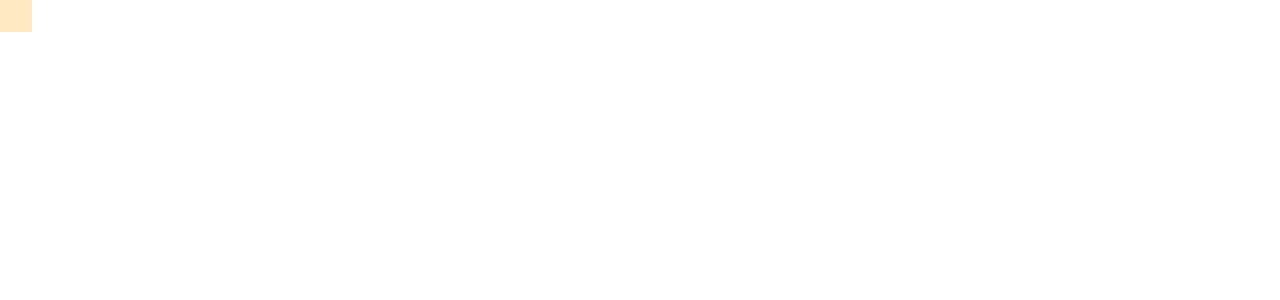
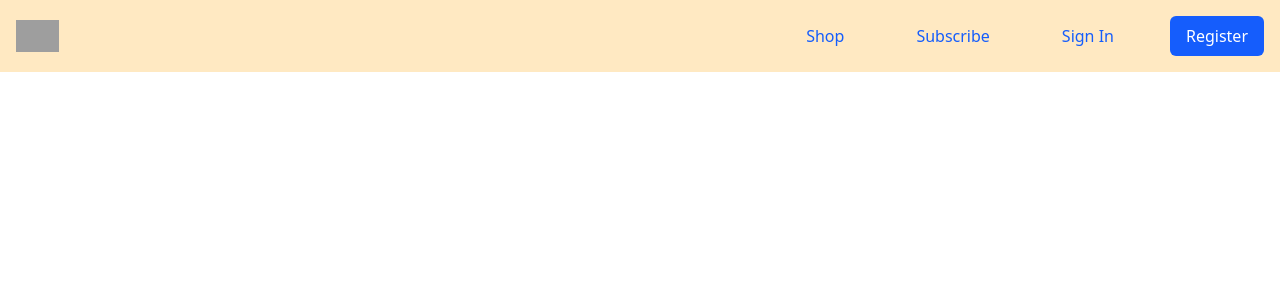
Before and after one commit to devsq12395/empty-react-vite-template, a React (Vite) app: page / in a window 1280 px wide. Shown: the top 300 px of the page. Built offline with nearby package versions, Linux system fonts and the light colour scheme; grey boxes are pictures that could not be loaded.

Commit message:
tailwind fixes

```diff
--- a/package.json
+++ b/package.json
@@ -10,8 +10,11 @@
     "preview": "vite preview"
   },
   "dependencies": {
-    "@tailwindcss/postcss": "^4.1.4",
+    "@tailwindcss/postcss": "^4.1.7",
     "@tailwindcss/vite": "^4.1.4",
+    "autoprefixer": "^10.4.21",
+    "class-variance-authority": "^0.7.1",
+    "clsx": "^2.1.1",
     "react": "^19.0.0",
     "react-dom": "^19.1.0",
     "react-router-dom": "^7.5.1",
--- /dev/null
+++ b/postcss.config.cjs
@@ -0,0 +1,5 @@
+module.exports = {
+  plugins: {
+    "@tailwindcss/postcss": {},
+  },
+};
--- a/src/App.tsx
+++ b/src/App.tsx
@@ -1,6 +1,7 @@
 import { BrowserRouter as Router, Routes, Route } from 'react-router-dom';
 import ContextProviders from './contexts/ContextProviders';
 import GlobalScript from './components/common/GlobalScript';
+import './index.css';
 
 import Home from './routes/Home';
 
--- /dev/null
+++ b/src/components/common/custom-elements/Button.tsx
@@ -0,0 +1,55 @@
+import { ButtonHTMLAttributes, FC } from "react";
+import { cva, VariantProps } from "class-variance-authority";
+import clsx from "clsx";
+
+// Tailwind base + variants using class-variance-authority
+const buttonVariants = cva(
+  "inline-flex items-center justify-center rounded-md font-medium transition-colors focus:outline-none focus:ring-2 focus:ring-offset-2 disabled:opacity-50 disabled:pointer-events-none",
+  {
+    variants: {
+      variant: {
+        default: "bg-gray-800 text-white hover:bg-gray-700 focus:ring-gray-500",
+        primary: "bg-blue-600 text-white hover:bg-blue-500 focus:ring-blue-400",
+        secondary: "bg-gray-100 text-gray-900 hover:bg-gray-200 focus:ring-gray-300",
+        danger: "bg-red-600 text-white hover:bg-red-500 focus:ring-red-400",
+        ghost: "bg-transparent hover:bg-gray-100 text-gray-800",
+        link: "text-blue-600 underline-offset-4 hover:underline",
+      },
+      size: {
+        sm: "px-3 py-1.5 text-sm",
+        md: "px-4 py-2 text-base",
+        lg: "px-5 py-3 text-lg",
+      },
+    },
+    defaultVariants: {
+      variant: "default",
+      size: "md",
+    },
+  }
+);
+
+interface ButtonProps
+  extends ButtonHTMLAttributes<HTMLButtonElement>,
+    VariantProps<typeof buttonVariants> {
+  className?: string;
+}
+
+// Industry-standard button component
+export const Button: FC<ButtonProps> = ({
+  children,
+  className,
+  variant,
+  size,
+  ...props
+}) => {
+  return (
+    <button
+      className={clsx(buttonVariants({ variant, size }), className)}
+      {...props}
+    >
+      {children}
+    </button>
+  );
+};
+
+export default Button;
--- a/src/components/header/Header.tsx
+++ b/src/components/header/Header.tsx
@@ -1,17 +1,22 @@
-import { useState } from 'react';
 import { colorPalette } from '../../styles/colors';
+import Button from '../common/custom-elements/Button';
 
 const Header: React.FC = () => {
-
-
-
-  return <>
-    <header className="fixed top-0" style={{ backgroundColor: colorPalette.bg2 }}>
-      <div className="flex justify-between p-4">
-
+  return (
+    <header className="fixed top-0 w-full" style={{ backgroundColor: colorPalette.bg2 }}>
+      <div className="flex justify-between items-center p-4">
+        <div className="flex items-center">
+          <img src="/path/to/logo.png" alt="Logo" className="h-8" />
+        </div>
+        <div className="flex flex-row gap-10">
+          <Button variant="link">Shop</Button>
+          <Button variant="link">Subscribe</Button>
+          <Button variant="link">Sign In</Button>
+          <Button variant="primary">Register</Button>
+        </div>
       </div>
     </header>
-  </>
+  );
 }
 
 export default Header;
```
Also changed, not shown: 1 other file (tests, documents, lock files or other folders).
